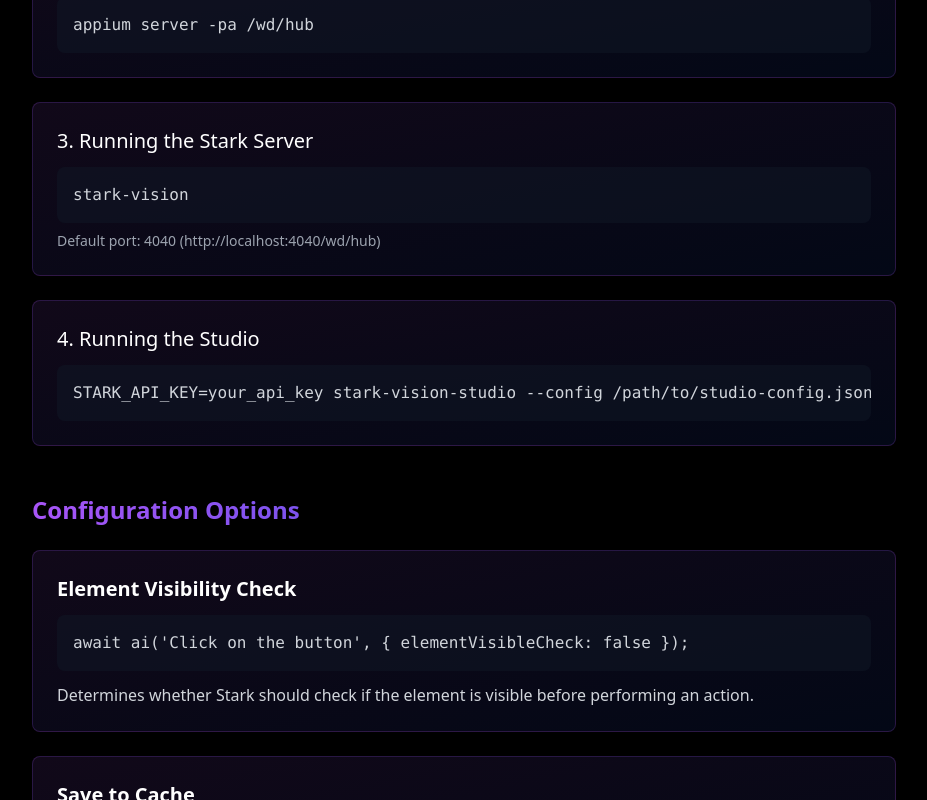
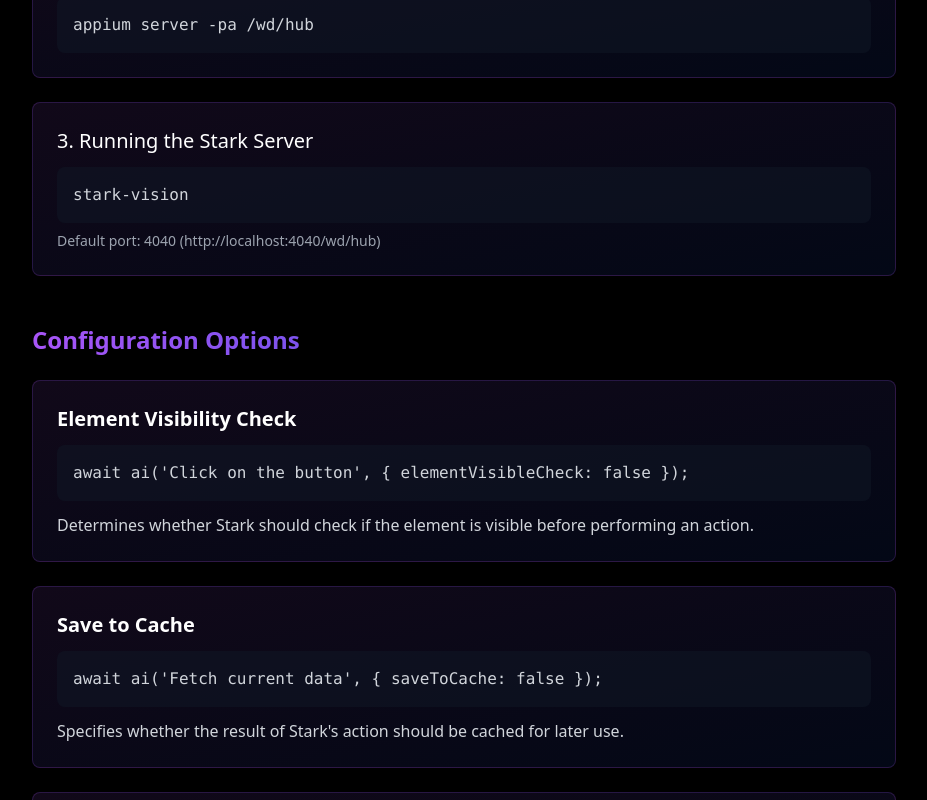
Before and after one commit to AppiumTestDistribution/stark-vision, a React (Vite) app: page /how-to-use in a window 1280 px wide. Shown: the part 870-1670 px from the top of the page, without its empty margins (176-1103 px from the left). Built offline with nearby package versions, Linux system fonts and the light colour scheme.

Commit message:
Update HowToUsePage.tsx

```diff
--- a/src/HowToUsePage.tsx
+++ b/src/HowToUsePage.tsx
@@ -102,10 +102,6 @@
                   code: "stark-vision",
                   note: "Default port: 4040 (http://localhost:4040/wd/hub)",
                 },
-                {
-                  title: "4. Running the Studio",
-                  code: "STARK_API_KEY=your_api_key stark-vision-studio --config /path/to/studio-config.json",
-                },
               ].map((step, index) => (
                 <div
                   key={index}
```
